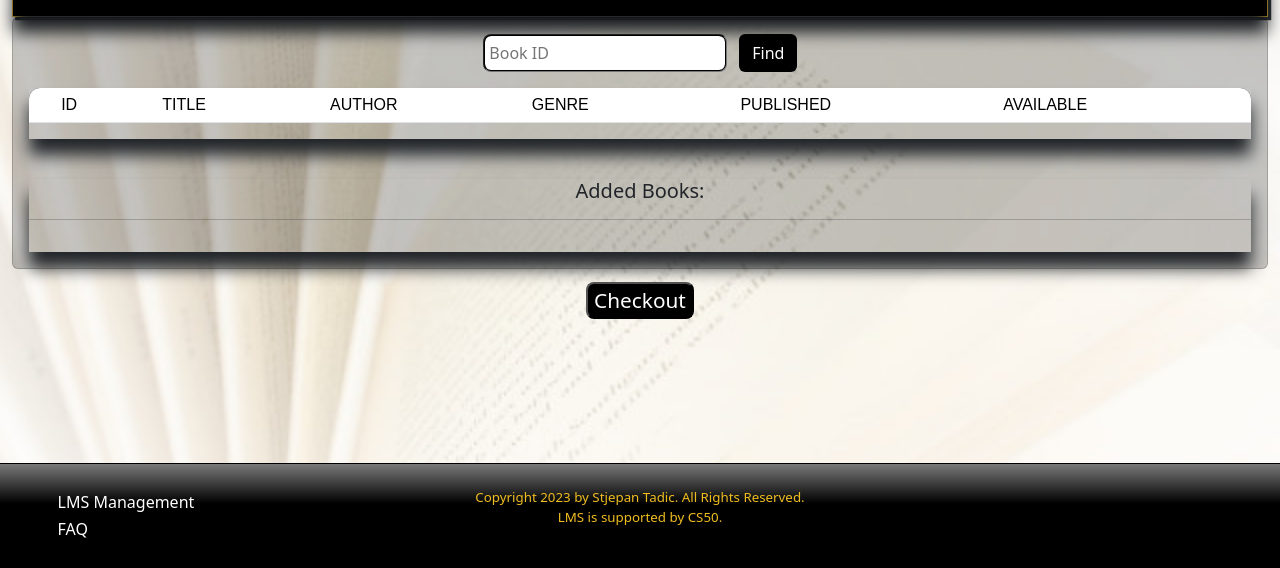
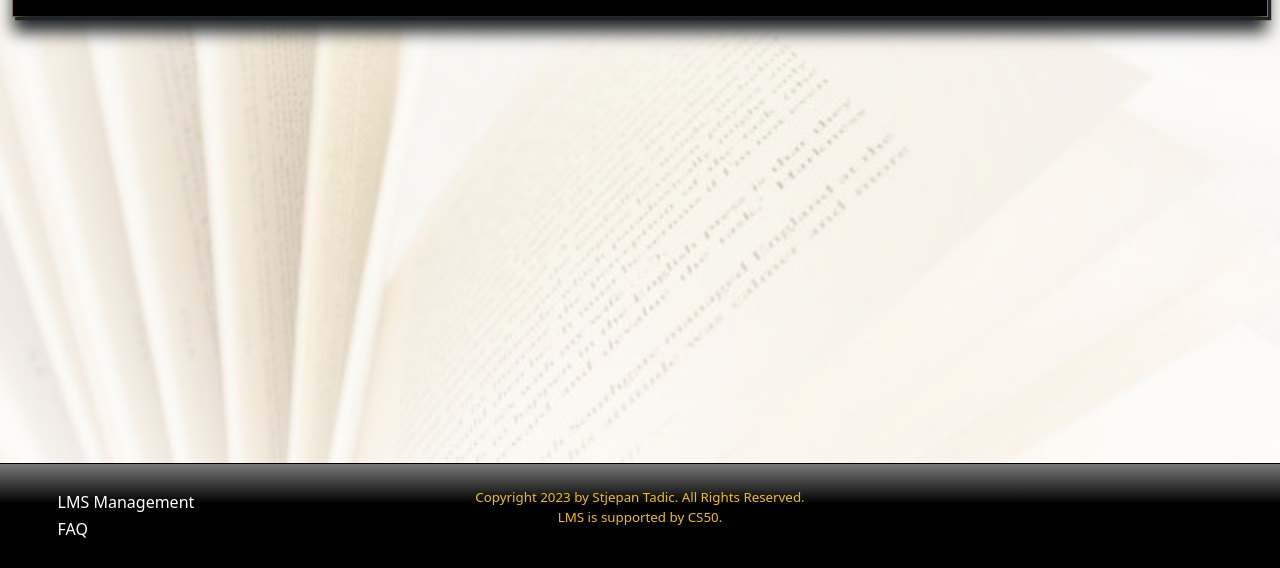
Before and after one commit to sttadic/flask-LMS, a Flask app: page /checkout in a window 1280 px wide. Shown: the part 232-800 px from the top of the page. Run offline with Flask 3, Linux system fonts and the light colour scheme; a user stored in the database is signed in; data comes from the database, SQL or seed files in the repository; lists and menus that the app fills with data are empty; some libraries are stand-ins or nearby versions.

Commit message:
Just a little visual change to index and a bug fix on checkout

```diff
--- a/templates/checkout.html
+++ b/templates/checkout.html
@@ -36,7 +36,7 @@
 
 
 <!--Collapse https://getbootstrap.com/docs/5.3/components/collapse/-->
-<div class="collapseCh" id="collapseExample">
+<div class="collapse collapseCh" id="collapseExample">
     <div class="card card-body">
         <div>
             <input id="searchBook" name="queryBook" class="search-book-ch me-2" type="search" autocomplete="off" placeholder="Book ID" aria-label="Search">
--- a/templates/index.html
+++ b/templates/index.html
@@ -33,7 +33,7 @@
                 <th scope="col">EMAIL</th>
                 <th scope="col">ADDRESS</th>
                 <th scope="col">PHONE</th>
-                <th scope="col" style="border-radius: 0 0.7rem 0 0;">BORROWED BOOKS</th>
+                <th scope="col" style="border-radius: 0 0.7rem 0 0;">BOOKS</th>
             </tr>
         </thead>
         <tbody>
```
